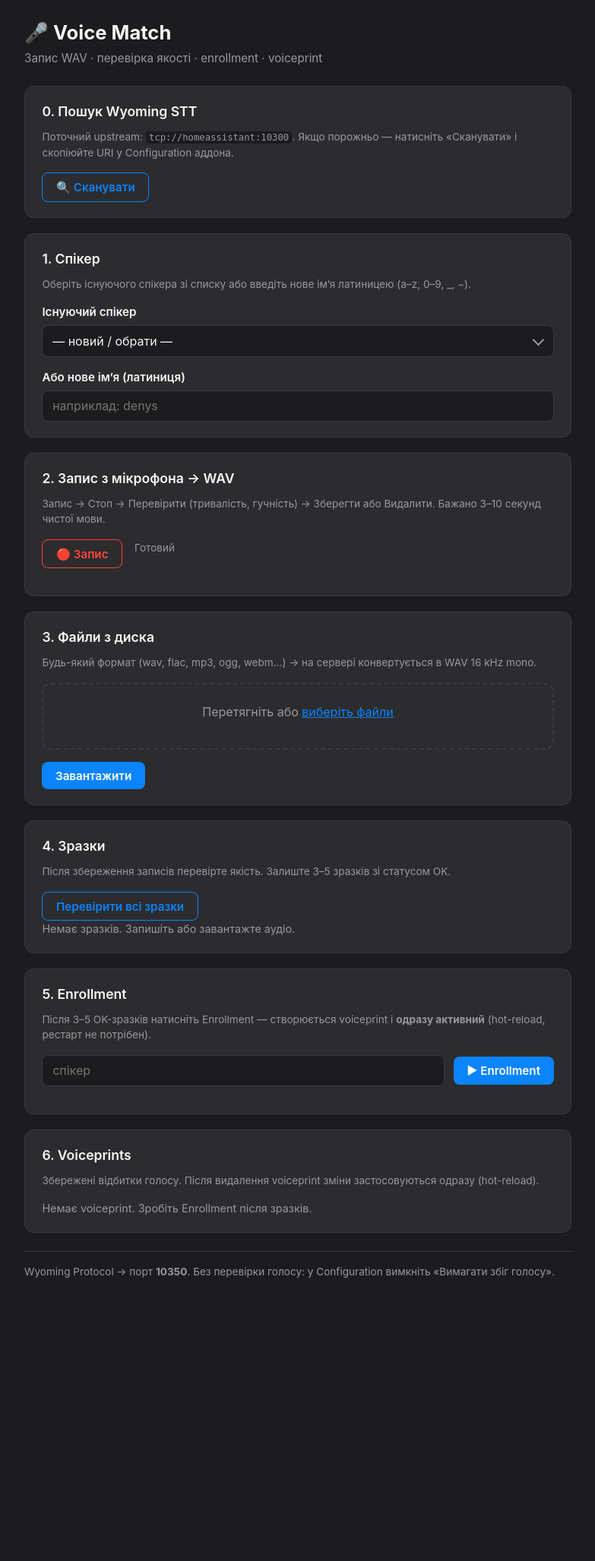
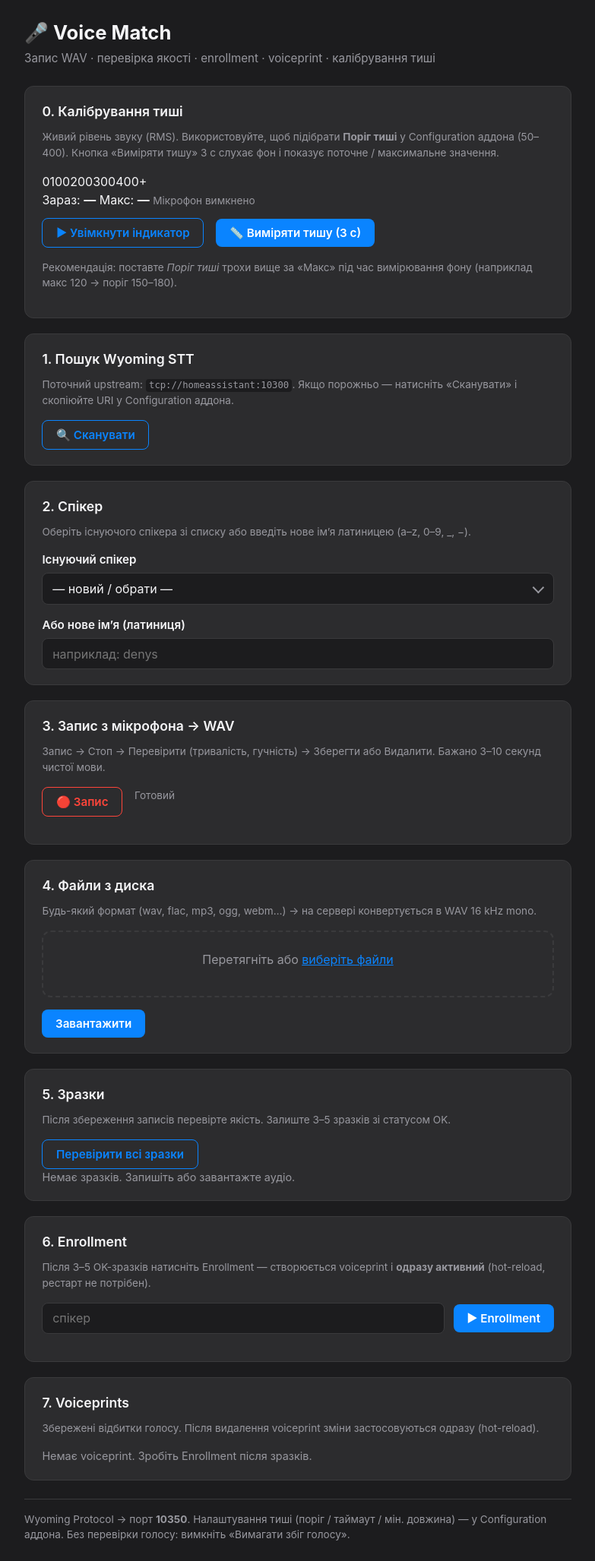
Before and after one commit to kdinya/ha-voice-addons, a Flask app: template voice-match/templates/index.html in a window 1280 px wide. Shown: the whole page at 76% size, without its empty margins (248-1031 px from the left). Before the commit the page ends 1682 px from the top, so only its background shows below. Run offline with Flask 3, Linux system fonts and the light colour scheme; the template is opened without the code that fills it, so the values that code supplies are empty.

Commit message:
2.0.9: add silence calibration UI (live meter + measure button)

```diff
--- a/voice-match/templates/index.html
+++ b/voice-match/templates/index.html
@@ -10,20 +10,42 @@
   <div class="container">
     <header>
       <h1>🎤 Voice Match</h1>
-      <p class="subtitle">Запис WAV · перевірка якості · enrollment · voiceprint</p>
+      <p class="subtitle">Запис WAV · перевірка якості · enrollment · voiceprint · калібрування тиші</p>
     </header>
 
     <div id="flash-box"></div>
 
     <section class="card">
-      <h2>0. Пошук Wyoming STT</h2>
+      <h2>0. Калібрування тиші</h2>
+      <p class="hint">Живий рівень звуку (RMS). Використовуйте, щоб підібрати <strong>Поріг тиші</strong> у Configuration аддона (50–400). Кнопка «Виміряти тишу» 3 с слухає фон і показує поточне / максимальне значення.</p>
+      <div class="meter-wrap">
+        <div class="meter-bar" id="meter-bar"></div>
+        <div class="meter-labels">
+          <span>0</span><span>100</span><span>200</span><span>300</span><span>400+</span>
+        </div>
+      </div>
+      <div class="meter-stats">
+        <span>Зараз: <strong id="meter-current">—</strong></span>
+        <span>Макс: <strong id="meter-max">—</strong></span>
+        <span id="meter-status" class="hint">Мікрофон вимкнено</span>
+      </div>
+      <div class="rec-row" style="margin-top:0.75rem">
+        <button type="button" class="btn secondary" id="btn-meter-toggle">▶ Увімкнути індикатор</button>
+        <button type="button" class="btn primary" id="btn-measure-silence">📏 Виміряти тишу (3 с)</button>
+      </div>
+      <p id="measure-result" class="hint"></p>
+      <p class="hint" style="margin-top:0.5rem">Рекомендація: поставте <em>Поріг тиші</em> трохи вище за «Макс» під час вимірювання фону (наприклад макс 120 → поріг 150–180).</p>
+    </section>
+
+    <section class="card">
+      <h2>1. Пошук Wyoming STT</h2>
       <p class="hint">Поточний upstream: <code id="current-upstream">—</code>. Якщо порожньо — натисніть «Сканувати» і скопіюйте URI у Configuration аддона.</p>
       <button type="button" class="btn secondary" id="btn-scan">🔍 Сканувати</button>
       <div id="scan-results" class="scan-results hidden"></div>
     </section>
 
     <section class="card">
-      <h2>1. Спікер</h2>
+      <h2>2. Спікер</h2>
       <p class="hint">Оберіть існуючого спікера зі списку або введіть нове ім’я латиницею (a–z, 0–9, _, −).</p>
       <div class="field">
         <label for="speaker-select">Існуючий спікер</label>
@@ -41,7 +63,7 @@
     </section>
 
     <section class="card">
-      <h2>2. Запис з мікрофона → WAV</h2>
+      <h2>3. Запис з мікрофона → WAV</h2>
       <p class="hint">Запис → Стоп → Перевірити (тривалість, гучність) → Зберегти або Видалити. Бажано 3–10 секунд чистої мови.</p>
       <div class="rec-row">
         <button type="button" class="btn danger" id="btn-rec">🔴 Запис</button>
@@ -57,7 +79,7 @@
     </section>
 
     <section class="card">
-      <h2>3. Файли з диска</h2>
+      <h2>4. Файли з диска</h2>
       <p class="hint">Будь-який формат (wav, flac, mp3, ogg, webm…) → на сервері конвертується в WAV 16 kHz mono.</p>
       <div class="dropzone" id="dropzone">
         <input type="file" id="files" multiple accept="audio/*,.wav,.flac,.ogg,.mp3,.webm">
@@ -68,7 +90,7 @@
     </section>
 
     <section class="card">
-      <h2>4. Зразки</h2>
+      <h2>5. Зразки</h2>
       <p class="hint">Після збереження записів перевірте якість. Залиште 3–5 зразків зі статусом OK.</p>
       <button type="button" class="btn secondary" id="btn-check-all">Перевірити всі зразки</button>
       <div id="quality-box" class="hidden"></div>
@@ -76,7 +98,7 @@
     </section>
 
     <section class="card">
-      <h2>5. Enrollment</h2>
+      <h2>6. Enrollment</h2>
       <p class="hint">Після 3–5 OK-зразків натисніть Enrollment — створюється voiceprint і <strong>одразу активний</strong> (hot-reload, рестарт не потрібен).</p>
       <div class="field row">
         <input type="text" id="enroll-speaker" placeholder="спікер" pattern="[a-z0-9_\-]{1,32}">
@@ -86,13 +108,13 @@
     </section>
 
     <section class="card">
-      <h2>6. Voiceprints</h2>
+      <h2>7. Voiceprints</h2>
       <p class="hint">Збережені відбитки голосу. Після видалення voiceprint зміни застосовуються одразу (hot-reload).</p>
       <div id="voiceprint-list"><p class="empty">…</p></div>
     </section>
 
     <footer>
-      <p>Wyoming Protocol → порт <strong>10350</strong>. Без перевірки голосу: у Configuration вимкніть «Вимагати збіг голосу».</p>
+      <p>Wyoming Protocol → порт <strong>10350</strong>. Налаштування тиші (поріг / таймаут / мін. довжина) — у Configuration аддона. Без перевірки голосу: вимкніть «Вимагати збіг голосу».</p>
     </footer>
   </div>
   <script src="static/app.js"></script>
```
